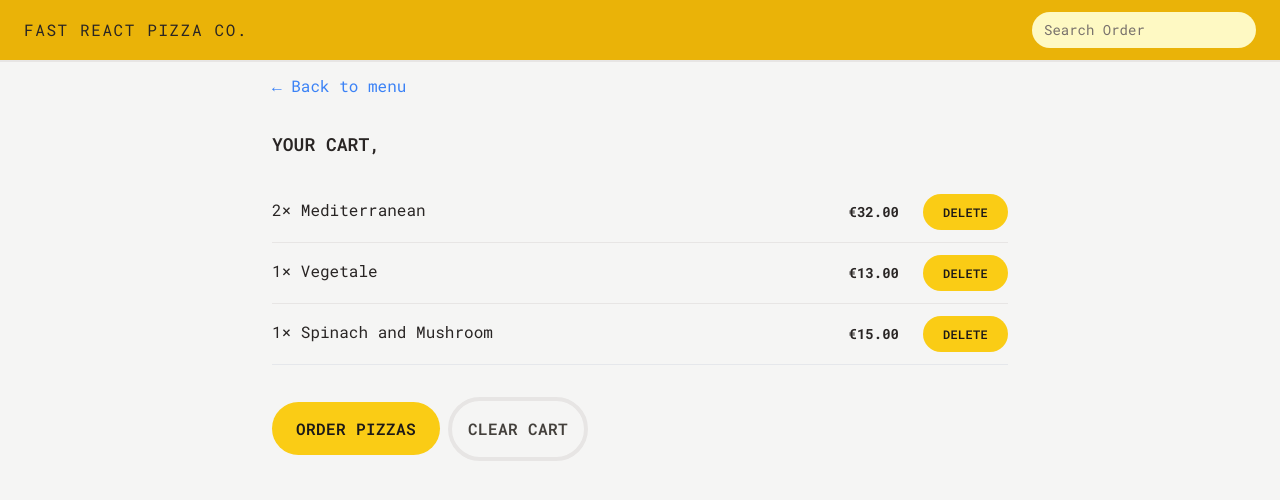
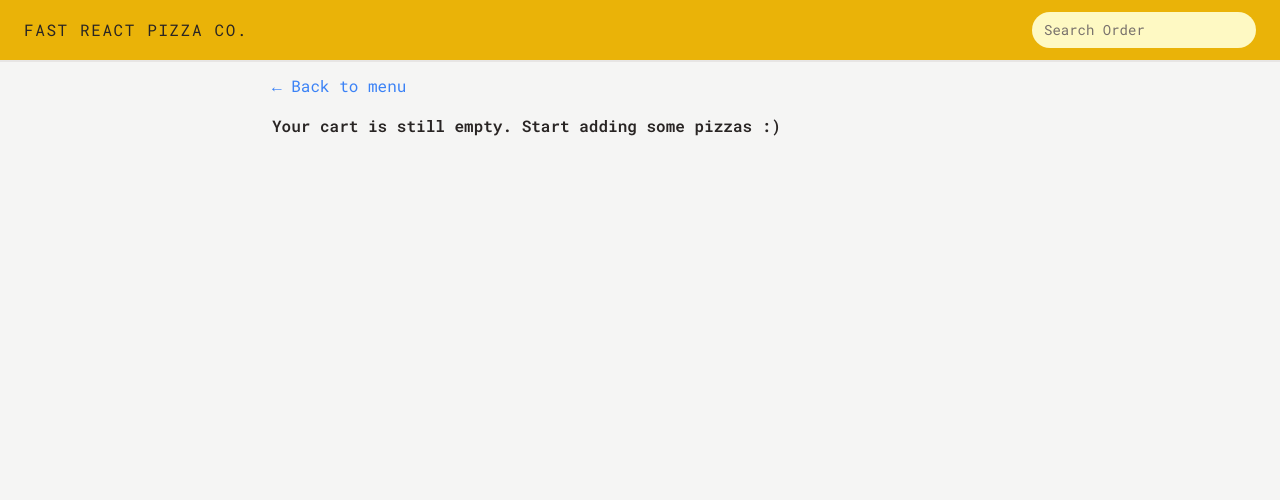
Before and after one commit to Gauravjoshi321/fast-react-pizza, a React (Vite) app: page /cart in a window 1280 px wide. Shown: the top 500 px of the page. Built offline with nearby package versions, Linux system fonts and the light colour scheme.

Commit message:
emptyCart

```diff
--- a/src/features/cart/Cart.jsx
+++ b/src/features/cart/Cart.jsx
@@ -1,36 +1,39 @@
-import { Link } from 'react-router-dom';
 import Button from '../../ui/Button';
 import LinkButton from '../../ui/LinkButton';
 import CartItem from './CartItem';
+import EmptyCart from './EmptyCart';
 import { useSelector } from 'react-redux';
+import { getCart, getUserName } from './cartSlice';
 
-const fakeCart = [
-  {
-    pizzaId: 12,
-    name: 'Mediterranean',
-    quantity: 2,
-    unitPrice: 16,
-    totalPrice: 32,
-  },
-  {
-    pizzaId: 6,
-    name: 'Vegetale',
-    quantity: 1,
-    unitPrice: 13,
-    totalPrice: 13,
-  },
-  {
-    pizzaId: 11,
-    name: 'Spinach and Mushroom',
-    quantity: 1,
-    unitPrice: 15,
-    totalPrice: 15,
-  },
-];
+// const fakeCart = [
+//   {
+//     pizzaId: 12,
+//     name: 'Mediterranean',
+//     quantity: 2,
+//     unitPrice: 16,
+//     totalPrice: 32,
+//   },
+//   {
+//     pizzaId: 6,
+//     name: 'Vegetale',
+//     quantity: 1,
+//     unitPrice: 13,
+//     totalPrice: 13,
+//   },
+//   {
+//     pizzaId: 11,
+//     name: 'Spinach and Mushroom',
+//     quantity: 1,
+//     unitPrice: 15,
+//     totalPrice: 15,
+//   },
+// ];
 
 function Cart() {
-  const cart = fakeCart;
-  const userName = useSelector(state => state.user.userName);
+  const userName = useSelector(getUserName);
+  const cart = useSelector(getCart);
+
+  if (cart.length === 0) return <EmptyCart />;
 
   return (
     <div className='px-4 py-3'>
--- a/src/features/cart/EmptyCart.jsx
+++ b/src/features/cart/EmptyCart.jsx
@@ -1,11 +1,11 @@
-import { Link } from 'react-router-dom';
+import LinkButton from '../../ui/LinkButton';
 
 function EmptyCart() {
   return (
-    <div>
-      <Link to="/menu">&larr; Back to menu</Link>
+    <div className='py-3 px-4'>
+      <LinkButton to="/menu">&larr; Back to menu</LinkButton>
 
-      <p>Your cart is still empty. Start adding some pizzas :)</p>
+      <p className='font-semibold mt-4'>Your cart is still empty. Start adding some pizzas :)</p>
     </div>
   );
 }
--- a/src/features/cart/cartSlice.js
+++ b/src/features/cart/cartSlice.js
@@ -53,3 +53,7 @@ export const totalPrice = state =>
   state.cart.cart.reduce((sum, item) => {
     return sum + item.totalPrice
   }, 0)
+
+
+export const getCart = state => state.cart.cart;
+export const getUserName = state => state.user.userName;
```
